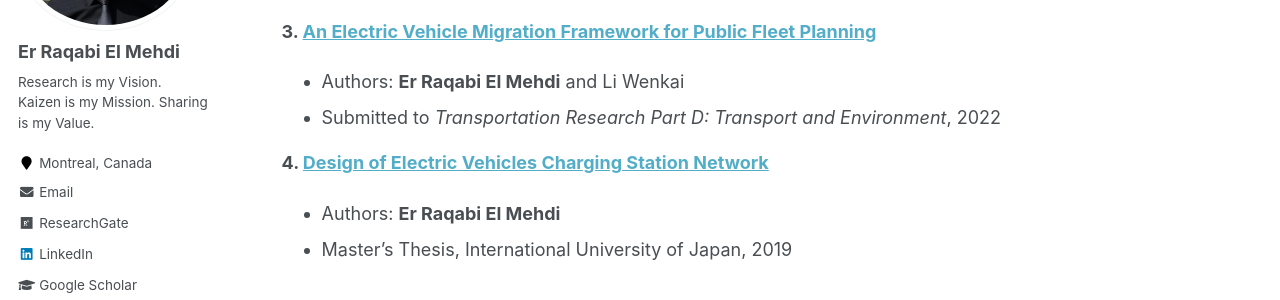
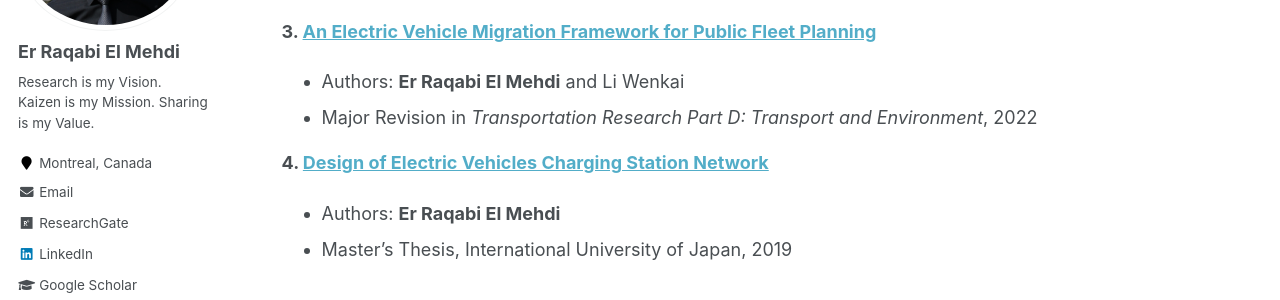
Before and after one commit to RqbMedi/rqbmedi.github.io, a Jekyll site: the page built from _pages/publications.md, in a window 1280 px wide and 900 px high, scrolled down 498 px. Shown: the part 153-453 px from the top of the window. Built offline with Jekyll 4.4.1, drawn with Linux system fonts in a browser that asks for light colours; some web fonts are replaced.

Commit message:
Update publications.md

```diff
--- a/_pages/publications.md
+++ b/_pages/publications.md
@@ -22,7 +22,7 @@ Published & Under Review
 
 **3. [An Electric Vehicle Migration Framework for Public Fleet Planning](https://www.iuj.ac.jp/research/workingpapers/EMS_2022_03.pdf)**
  - Authors: **Er Raqabi El Mehdi** and Li Wenkai
- - Submitted to *Transportation Research Part D: Transport and Environment*, 2022
+ - Major Revision in *Transportation Research Part D: Transport and Environment*, 2022
 
 **4. [Design of Electric Vehicles Charging Station Network](https://www.iuj.ac.jp/mlic/theses/thesis_details.cfm?ID=2B7015)**
  - Authors: **Er Raqabi El Mehdi**
```
